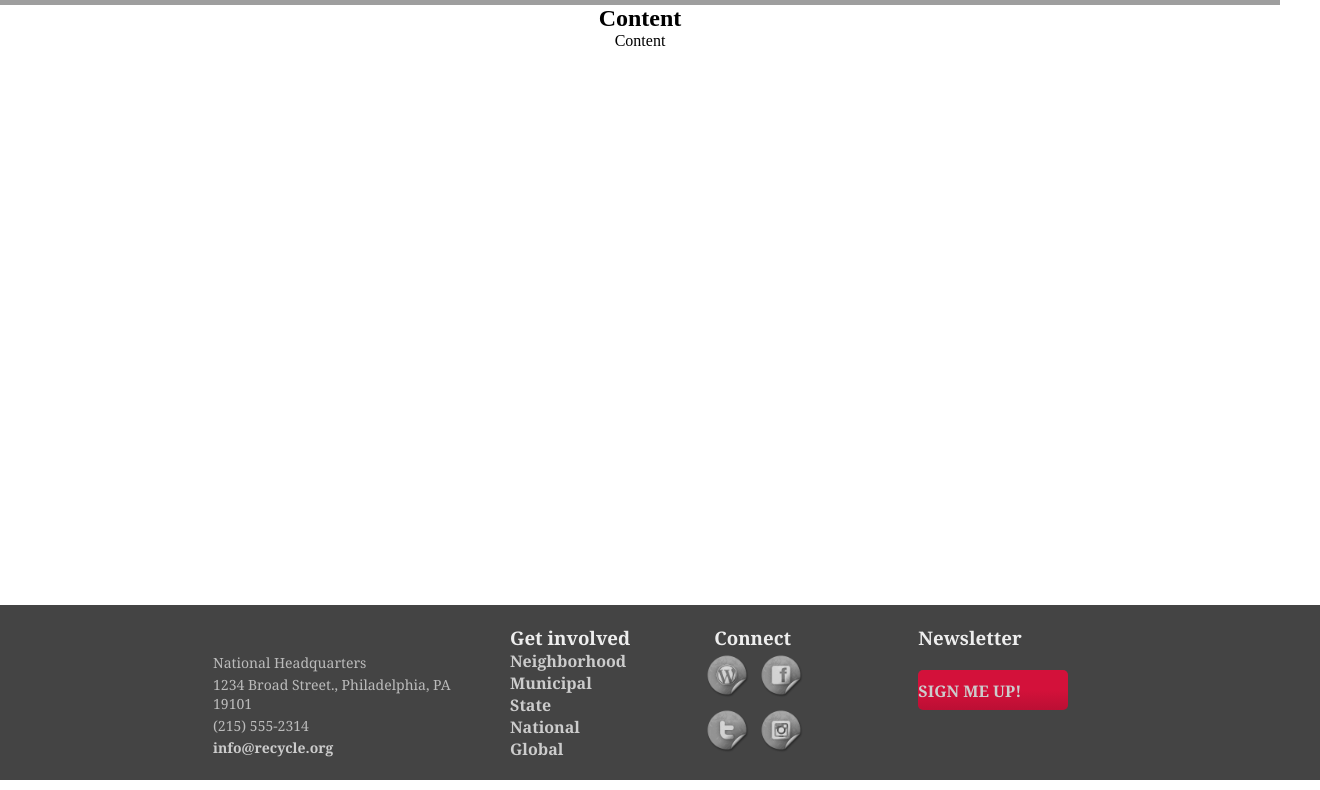
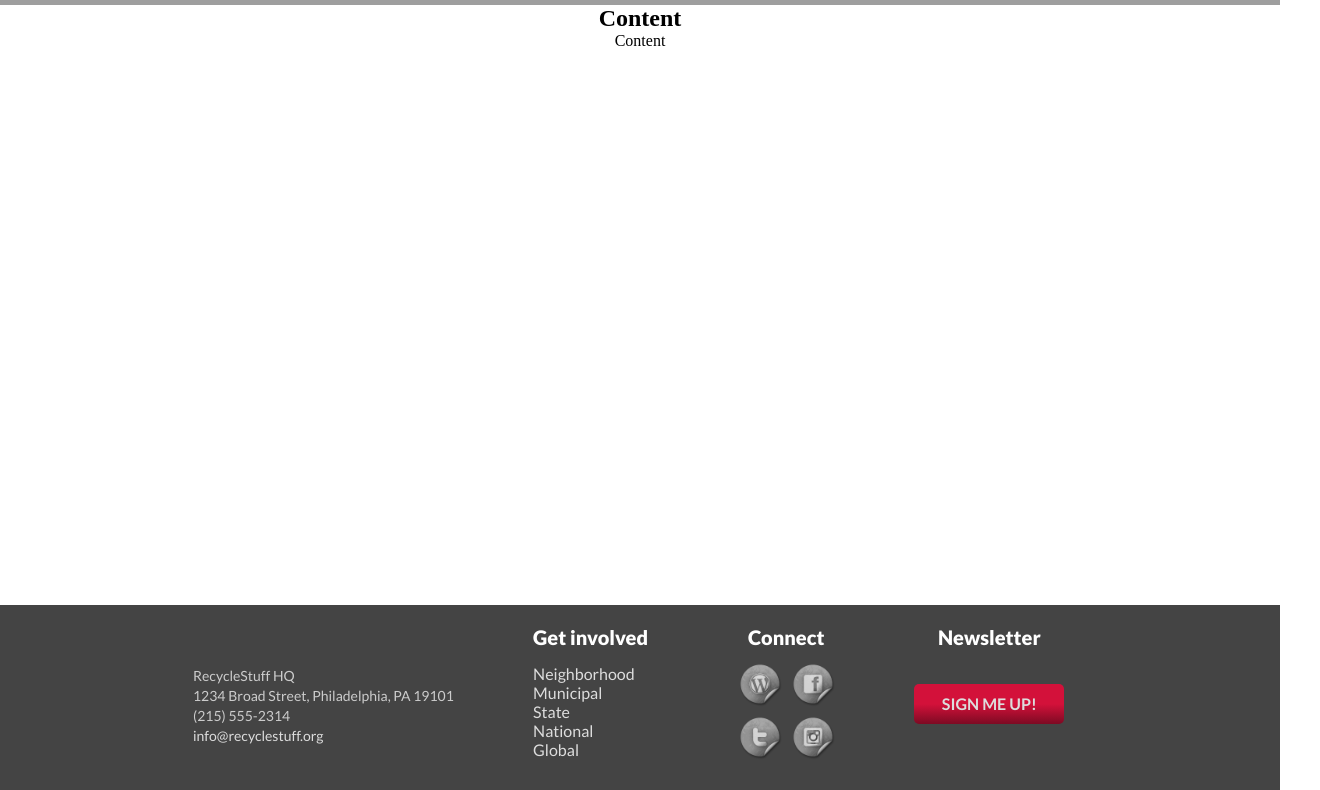
Before and after one commit to kmccloskey/recycling, a plain HTML site: page about.html in a window 1280 px wide. Shown: the part 495-1285 px from the top of the page, 1320 px wide, since content can reach past the window. Drawn offline with Linux system fonts and the light colour scheme; grey boxes are pictures that could not be loaded.

Commit message:
fix footer spacing, fixes #24

```diff
--- a/about.html
+++ b/about.html
@@ -43,23 +43,23 @@
   <footer>
     <div class="wrapper">
       <section id="address-container">
-        <h3 class="hidden">Org Name</h3>
-        <p>National Headquarters</p>
-        <p>1234 Broad Street., Philadelphia, PA 19101</p>
+        <h3 class="hidden">RecycleStuff</h3>
+        <p>RecycleStuff HQ</p>
+        <p>1234 Broad Street, Philadelphia, PA 19101</p>
         <p>(215) 555-2314</p>
-        <p><a href="mailto:info@recyclingisawesome.org">info@recycle.org</a></p>
+        <p><a href="mailto:info@recyclestuff.org">info@recyclestuff.org</a></p>
       </section>
       <section id="get-involved">
         <h3>Get involved</h3>
         <ul>
-          <li><a href="#">Neighborhood</a></li>
-          <li><a href="#">Municipal</a></li>
-          <li><a href="#">State</a></li>
-          <li><a href="#">National</a></li>
-          <li><a href="#">Global</a></li>
+          <li><a href="#get-involved">Neighborhood</a></li>
+          <li><a href="#get-involved">Municipal</a></li>
+          <li><a href="#get-involved">State</a></li>
+          <li><a href="#get-involved">National</a></li>
+          <li><a href="#get-involved">Global</a></li>
         </ul>
       </section>
-      <section id="connect">
+      <section id="connect" class="center">
         <h3>Connect</h3>
         <ul>
           <li><img src="images/wordpresslogo.png" alt="Read the latest news on our blog"></li>
@@ -72,8 +72,8 @@
       </section>
       <section id="sign-up" class="center">
         <h3>Newsletter</h3>
-        <a href="#">
-          <div class="button">sign me up!</div>
+        <a href="#sign-up">
+          <div id="newsletter-button">sign me up!</div>
         </a>
       </section>
     </div>
--- a/css/footer.css
+++ b/css/footer.css
@@ -1,16 +1,26 @@
-/*--- footer styling ---*/
+* {
+  /*border: 1px solid black;*/
+}
 
 footer {
-  font-family: Georgia, "Times New Roman", serif;
-  width: 100%;
+  font-family: "Lato", "Helvetica Neue", Helvetica, Arial, sans-serif;
   min-width: 250px;
   background-color: #444;
-  color: #BBB;
+  color: #CCC;
   padding: 20px;
+  font-weight: 400;
 }
 
-footer > div {
-  max-width: 1000px;
+.center {
+  text-align: center;
+}
+
+.hidden {
+  visibility: hidden;
+}
+
+footer > .wrapper {
+  max-width: 900px;
   margin: 0 auto;
 }
 
@@ -22,13 +32,13 @@ footer section {
 
 footer ul {
   list-style: none;
-  padding-left: 50px;
 }
 
 footer h3 {
-	margin-left: 0;
-  padding-left: 50px;
-  color: #EEE;
+  padding-bottom: 15px;
+  font-size: 20px;
+  font-weight: 900;
+  color: #FFF;
 }
 
 footer p {
@@ -36,63 +46,56 @@ footer p {
 }
 
 footer a {
-  font-weight: bolder;
   text-decoration: none;
-  color: #CCC;
+  color: #DDD;
 }
 
 footer a:hover {
   color: #FFF;
 }
 
-footer img {
+#address-container {
+  width: 290px;
+}
+
+#address-container p {
+  font-size: 14px;
+}
+
+#get-involved h3, #get-involved ul {
+  padding-left: 50px;
+}
+
+#connect li {
+  display: inline-block;
+}
+
+#connect img {
   -webkit-filter: grayscale(1);
   filter: grayscale(1);
+  position: relative;
+  bottom: 5px;
   width: 50px;
   /*---to avoid conflicts from why.css---*/
   margin: 0px;
   float: none;
 }
 
-footer img:hover {
+#connect img:hover {
   -webkit-filter: grayscale(0.1);
   filter: grayscale(0.1);
 }
 
-.hidden {
-  visibility: hidden;
-}
-
-#address-container {
-  float: left;
-  width: 250px;
-  padding-left: 50px;
-}
-
-#address-container p {
-  font-size: 14px;
-}
-
-section#connect ul {
-  padding: 0px 0px 0px 38px;
-  margin: 0;
-}
-
-section#connect li {
-  width: 50px;
-  display: inline-block;
-}
-
-section#sign-up div {
-  background: linear-gradient(#d3113a 50%, #bb0f34);
-  -webkit-background: linear-gradient(#d3113a 50%, #bb0f34);
+#sign-up div {
+  background: linear-gradient(#d3113a 50%, #7d0a23);
   font-weight: bolder;
   text-transform: uppercase;
-  margin: 0px 0px 0px 50px;;
   height: 30px;
   width: 150px;
   padding: 10px 0px 0px 0px;
   border-radius: 5px;
-  position: relative;
-  top: 20px;
 }
+
+#newsletter-button {
+  margin: 20px auto 0px;
+}
```
Also changed, not shown: donate.html (+12 -12 lines), index.html (+12 -12 lines), why.html (+12 -13 lines).
